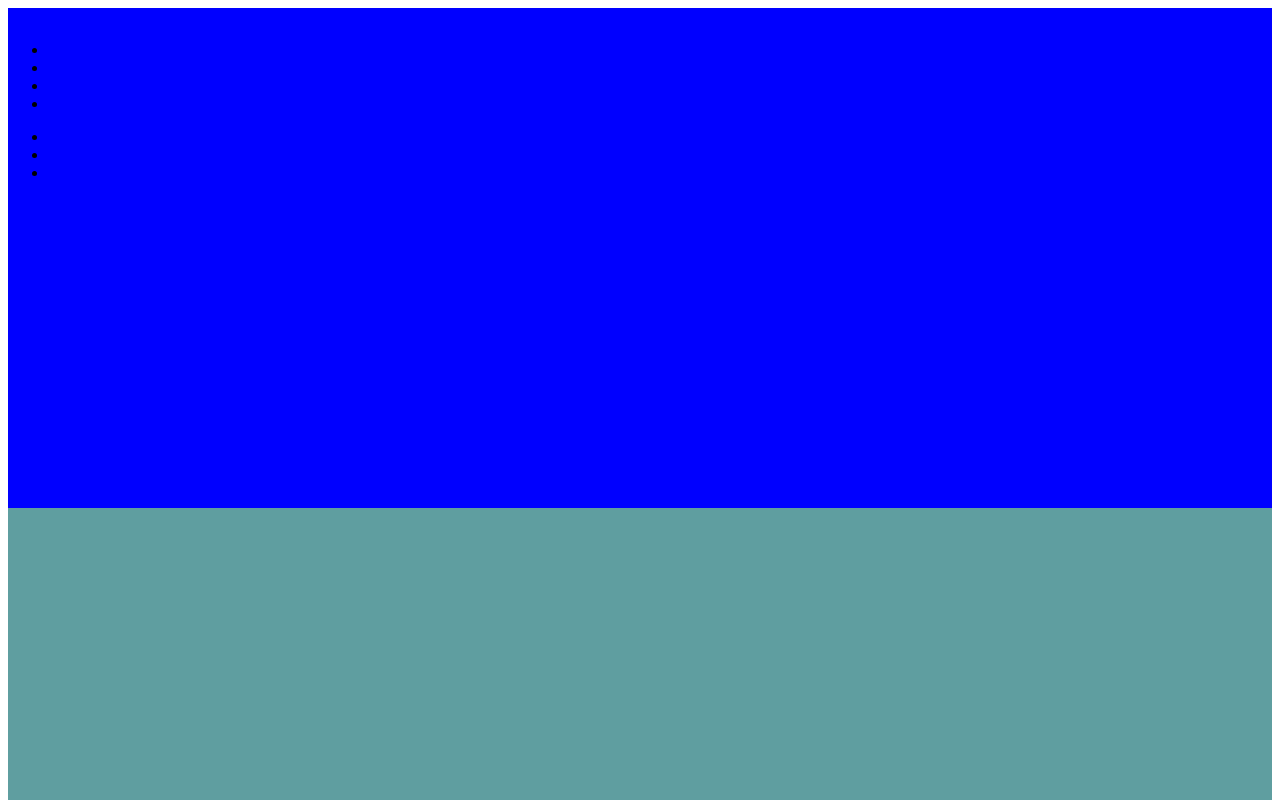
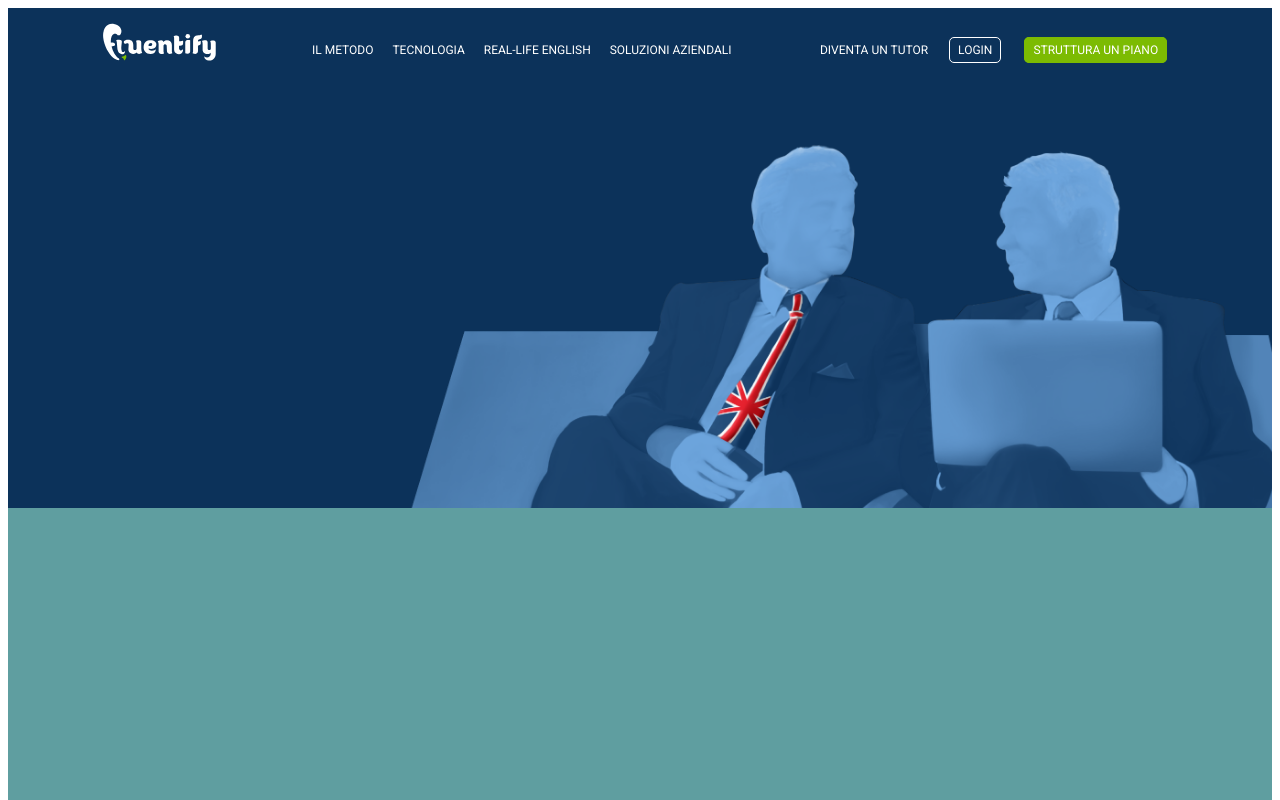
Before and after one commit to AlessandroMarinuzzi/htmlcss-fluentify, a plain HTML site: page index.html in a window 1280 px wide. Shown: the top 800 px of the page. Drawn offline with Linux system fonts and the light colour scheme.

Commit message:
Add Bg-Img and Complete Nav Bar

```diff
--- a/assets/css/style.css
+++ b/assets/css/style.css
@@ -6,13 +6,14 @@
 
 body{
     font-family: 'Roboto', sans-serif;
-    font-size: 15px;
+    font-size: 12px;
 }
 
-.dbg header {
-    background-color: blue;
+/* Debug Rules */
+/* .dbg header {
+    background-color: #0c325a;
     height: 500px;
-}
+} */
 
 .dbg main {
     background-color: cadetblue;
@@ -23,3 +24,84 @@ body{
     background-color: cornflowerblue;
     height: 200px;
 }
+/* /Debug Rules */
+
+/* Utility Rules */
+.clearfix::after{
+    content: "";
+    display: table;
+    clear: both;
+}
+/* /Utility Rules */
+
+/* _______________________
+Header
+___________________________ */
+.site_header{
+    height: 500px;
+    background-color: #0c325a;
+    background-image: url(../img/background-header.png);
+    background-size: 900px;
+    background-repeat: no-repeat;
+    background-position: 110% 110%;
+}
+
+.site_header a {
+    color: white;
+    text-decoration: none;
+    font-size: 12px;
+    text-transform: uppercase;
+    padding: 5px 8px;
+}
+.site_header nav {
+    height: 60px;
+    line-height: 60px;
+}
+
+.container{
+    width: 85%;
+    margin: auto;
+}
+
+.logo, .left_menu, .right_menu{
+    float: left;
+}
+
+.logo {
+    width: 15%;
+    margin-top: 15px;
+}
+
+li{
+    display:inline-block;
+    list-style: none;
+}
+
+/* Left_menu */
+.left_menu{
+    width: 45%;
+}
+/* /Left_menu */
+
+/* Right_menu */
+.right_menu{
+    width: 40%;
+    text-align: right;
+}
+
+.button{
+    padding: 8px 24px;
+    border-radius: 5px;
+    margin: 0 10px;
+}
+
+.empty_button{
+    border: 1px solid white;
+}
+
+.solid_button{
+    border: 1px solid #7CBB02;
+    background-color: #7CBB02 ;
+}
+
+/* /Right_menu */
--- a/index.html
+++ b/index.html
@@ -20,22 +20,22 @@
     <header class="site_header">
         <nav class="container clearfix">
 
-            <div class="logo"><img src="" alt=""></div>
+            <div class="logo"><img src="./assets/img/logo.svg" alt=""></div>
 
             <div class="left_menu">
                 <ul>
-                    <li><a href=""></a></li>
-                    <li><a href=""></a></li>
-                    <li><a href=""></a></li>
-                    <li><a href=""></a></li>
+                    <li><a href="">Il metodo</a></li>
+                    <li><a href="">Tecnologia</a></li>
+                    <li><a href="">Real-life English</a></li>
+                    <li><a href="">Soluzioni aziendali</a></li>
                 </ul>
             </div>
 
             <div class="right_menu">
                 <ul>
-                    <li><a href=""></a></li>
-                    <li><a href=""></a></li>
-                    <li><a href=""></a></li>
+                    <li><a href="">Diventa un tutor</a></li>
+                    <li><a class="button empty_button" href="">Login</a></li>
+                    <li><a class="button solid_button" href="">Struttura un piano</a></li>
                 </ul>
             </div>
         </nav>
```
